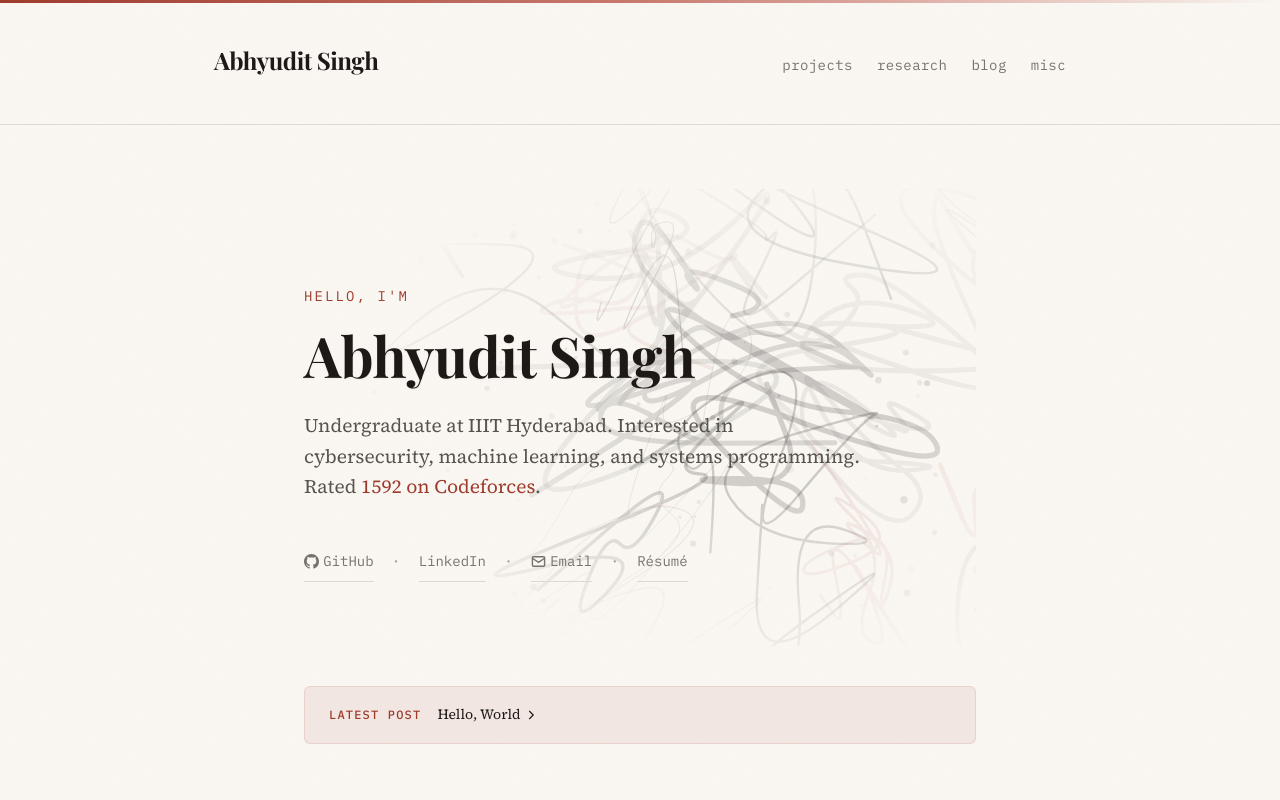
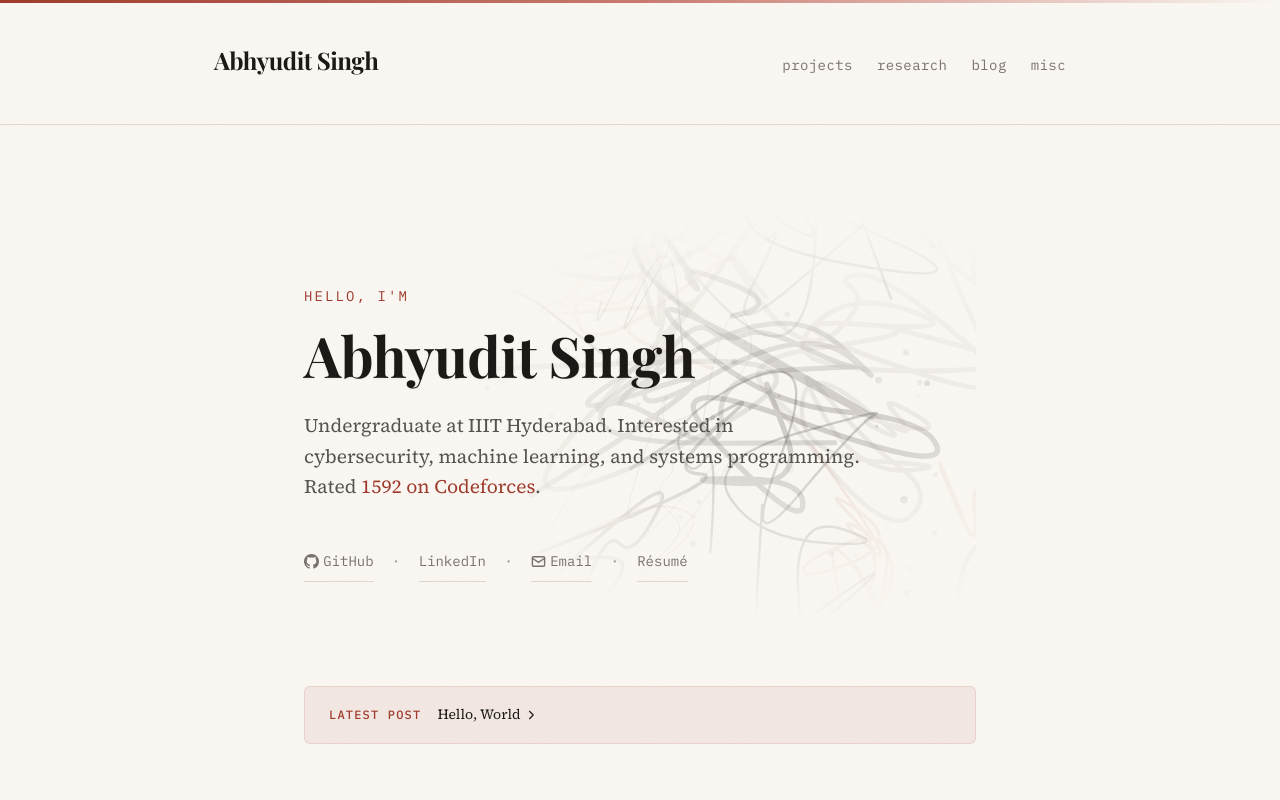
Before and after one commit to bitmap4/bitmap4.github.io, an Astro site: page / in a window 1280 px wide. Shown: the top 800 px of the page. Built offline with nearby package versions, Linux system fonts and the light colour scheme; Astro itself is replaced by a stand-in of ours; a web font is replaced by a local one.

Commit message:
fix(ui): feather ink canvas edges to prevent hard cutoffs
- Updated ink canvas radial-gradient mask to `ellipse 60% 45% at 75% 50%`
- Guarantees the mask becomes 100% transparent before reaching top/bottom/left container bounds
- Smoothly blends strokes into the paper background on all sides

```diff
--- a/src/components/InkCanvas.astro
+++ b/src/components/InkCanvas.astro
@@ -17,8 +17,8 @@
     overflow: hidden;
     pointer-events: none;
     z-index: 0;
-    mask-image: radial-gradient(ellipse 90% 80% at 70% 50%, black 20%, transparent 75%);
-    -webkit-mask-image: radial-gradient(ellipse 90% 80% at 70% 50%, black 20%, transparent 75%);
+    mask-image: radial-gradient(ellipse 60% 45% at 75% 50%, black 10%, transparent 100%);
+    -webkit-mask-image: radial-gradient(ellipse 60% 45% at 75% 50%, black 10%, transparent 100%);
   }
 
   #ink-canvas {
```
